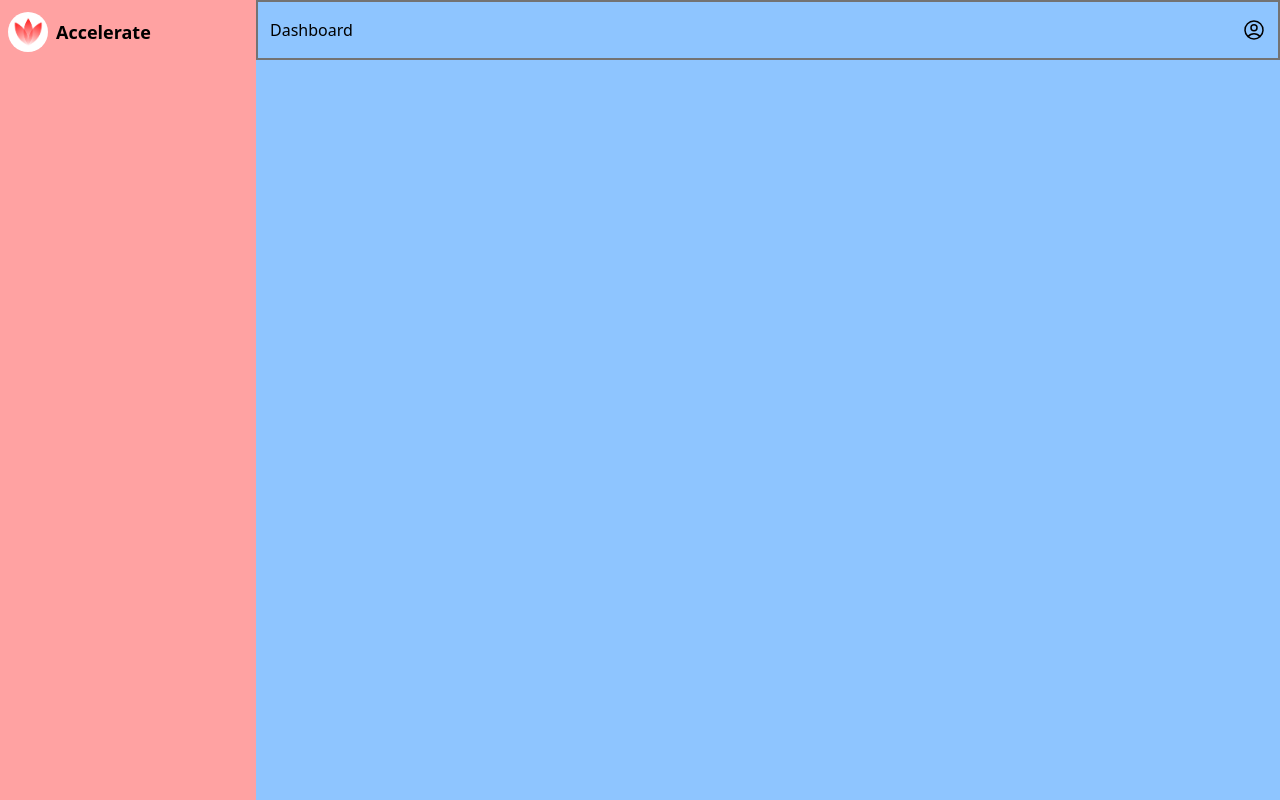
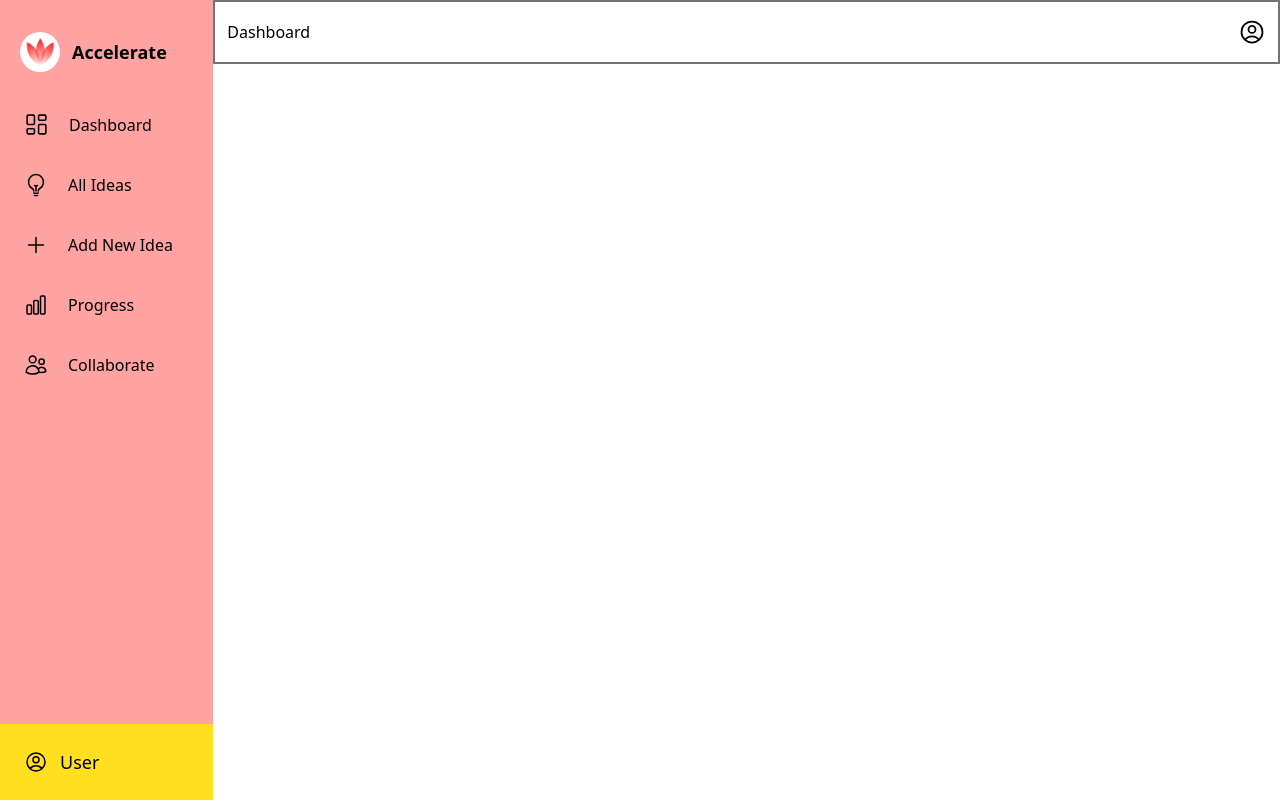
Before and after one commit to jammer98/NotesApp-TodoApp, a React (Vite) app in the folder client/: page /Dashboard in a window 1280 px wide. Built offline with nearby package versions, Linux system fonts and the light colour scheme; a web font is replaced by a local one.

Commit message:
side bar of dashbaord done

```diff
--- a/client/src/Components/Dashboard.jsx
+++ b/client/src/Components/Dashboard.jsx
@@ -4,29 +4,129 @@ function Dashboard() {
   return (
     <div className='w-full h-screen'>
       <div className='flex items-center'>
-        <div className='w-1/5 bg-red-300 h-screen'>
-        <div className='flex items-center gap-2 py-3 px-2'>
-           <img src="../public/logo.png" alt="logo" className="w-10 h-10 rounded-full" />
-           <p className='text-lg font-semibold'>Accelerate</p>
-        </div>
+        <div className='w-1/6 bg-red-300 h-screen flex flex-col justify-between'>
+        <div className='flex flex-col gap-8 py-8 h-auto justify-center items-start'>
+          <div className='flex gap-3 items-center px-5'>
+              <img src="../public/logo.png" alt="logo" className="w-10 h-10 rounded-full" />
+              <p className='text-lg font-semibold'>Accelerate</p>
+          </div>
+
+          <div className='flex flex-col gap-5 h-auto w-full px-3 justify-start'>
+            <div className='w-full rounded-xl py-2 flex gap-2 items-center hover:bg-amber-500 transition-all duration-200'>
+              <div className='px-3'>
+                <svg xmlns="http://www.w3.org/2000/svg"
+               width="25"
+               height="25"
+               viewBox="0 0 24 24"
+               fill="none"
+               stroke="black"
+               stroke-width="1.5"
+               stroke-linecap="round"
+               stroke-linejoin="round"
+               class="lucide lucide-layout-dashboard-icon lucide-layout-dashboard">
+                <rect width="7" height="9" x="3" y="3" rx="1"/>
+                <rect width="7" height="5" x="14" y="3" rx="1"/>
+                <rect width="7" height="9" x="14" y="12" rx="1"/>
+                <rect width="7" height="5" x="3" y="16" rx="1"/>
+              </svg>
+              </div>
+             <p>Dashboard</p>
+              </div>
+            <div className='w-full rounded-xl py-2 hover:bg-amber-500 flex items-center gap-2 transition-all duration-200'>
+              <div className='px-3'>
+                <svg xmlns="http://www.w3.org/2000/svg"
+              fill="none"
+              viewBox="0 0 24 24"
+              stroke-width="1.5"
+              stroke="currentColor"
+              class="size-6">
+              <path stroke-linecap="round"
+              stroke-linejoin="round"
+              d="M12 18v-5.25m0 0a6.01 6.01 0 0 0 1.5-.189m-1.5.189a6.01 6.01 0 0 1-1.5-.189m3.75 7.478a12.06 12.06 0 0 1-4.5 0m3.75 2.383a14.406 14.406 0 0 1-3 0M14.25 18v-.192c0-.983.658-1.823 1.508-2.316a7.5 7.5 0 1 0-7.517 0c.85.493 1.509 1.333 1.509 2.316V18" />
+              </svg>
+              </div>
+              <p>All Ideas</p>
+            </div>
+            <div className= 'w-full rounded-xl py-2 hover:bg-amber-500 flex items-center gap-2 transition-all duration-200'>
+              <div className='px-3'>
+                <svg xmlns="http://www.w3.org/2000/svg"
+                  fill="none"
+                  viewBox="0 0 24 24"
+                  stroke-width="1.5"
+                  stroke="currentColor"
+                  className="size-6">
+                <path stroke-linecap="round"
+                  linejoin="round"
+                  d="M12 4.5v15m7.5-7.5h-15" />
+                </svg>
+              </div>
+              <p>Add New Idea</p>
+            </div>
+            <div className='w-full rounded-xl py-2 hover:bg-amber-500 flex items-center gap-2 transition-all duration-200 '>
+              <div className='px-3'>
+                <svg xmlns="http://www.w3.org/2000/svg"
+                  fill="none"
+                  viewBox="0 0 24 24"
+                  stroke-width="1.5"
+                  stroke="currentColor"
+                  class="size-6">
+                <path stroke-linecap="round"
+                  stroke-linejoin="round"
+                  d="M3 13.125C3 12.504 3.504 12 4.125 12h2.25c.621 0 1.125.504 1.125 1.125v6.75C7.5 20.496 6.996 21 6.375 21h-2.25A1.125 1.125 0 0 1 3 19.875v-6.75ZM9.75 8.625c0-.621.504-1.125 1.125-1.125h2.25c.621 0 1.125.504 1.125 1.125v11.25c0 .621-.504 1.125-1.125 1.125h-2.25a1.125 1.125 0 0 1-1.125-1.125V8.625ZM16.5 4.125c0-.621.504-1.125 1.125-1.125h2.25C20.496 3 21 3.504 21 4.125v15.75c0 .621-.504 1.125-1.125 1.125h-2.25a1.125 1.125 0 0 1-1.125-1.125V4.125Z" />
+                </svg>
+              </div>
+              <p>Progress</p>
+            </div>
+            <div className='w-full rounded-xl py-2 hover:bg-amber-500 flex items-center gap-2 transition-all duration-200'>
+              <div className='px-3'>
+                <svg xmlns="http://www.w3.org/2000/svg"
+              fill="none"
+              viewBox="0 0 24 24"
+              stroke-width="1.5"
+              stroke="currentColor"
+              class="size-6">
+              <path stroke-linecap="round"
+              stroke-linejoin="round"
+              d="M15 19.128a9.38 9.38 0 0 0 2.625.372 9.337 9.337 0 0 0 4.121-.952 4.125 4.125 0 0 0-7.533-2.493M15 19.128v-.003c0-1.113-.285-2.16-.786-3.07M15 19.128v.106A12.318 12.318 0 0 1 8.624 21c-2.331 0-4.512-.645-6.374-1.766l-.001-.109a6.375 6.375 0 0 1 11.964-3.07M12 6.375a3.375 3.375 0 1 1-6.75 0 3.375 3.375 0 0 1 6.75 0Zm8.25 2.25a2.625 2.625 0 1 1-5.25 0 2.625 2.625 0 0 1 5.25 0Z" />
+            </svg>
+              </div>
+              <p>Collaborate</p>
+            </div>
+          </div>
         </div>
 
-        <div className='w-4/5 bg-blue-300 h-screen'>
+        <div className='w-full h-auto py-6 px-3 bg-yellow-300 flex items-center'>
+          <div className='px-3'>
+            <svg xmlns="http://www.w3.org/2000/svg"
+          fill="none"
+          viewBox="0 0 24 24"
+          stroke-width="1.5"
+          stroke="currentColor"
+          class="size-6">
+          <path stroke-linecap="round"
+          stroke-linejoin="round"
+          d="M17.982 18.725A7.488 7.488 0 0 0 12 15.75a7.488 7.488 0 0 0-5.982 2.975m11.963 0a9 9 0 1 0-11.963 0m11.963 0A8.966 8.966 0 0 1 12 21a8.966 8.966 0 0 1-5.982-2.275M15 9.75a3 3 0 1 1-6 0 3 3 0 0 1 6 0Z" />
+          </svg>
+          </div>
+          <p className='text-lg'>User</p>
+        </div>
+      </div>
+
+        <div className='w-5/6 h-screen'>
         <div className='flex border-2 border-neutral-500 justify-between items-center py-4'>
           <p className='px-3'>Dashboard</p>
-          <div className='px-3'>
+          <button className='px-3 cursor-pointer'>
             <svg xmlns="http://www.w3.org/2000/svg"
             fill="none"
             viewBox="0 0 24 24"
             stroke-width="1.5"
             stroke="currentColor"
-            class="size-6">
+            class="size-7">
           <path stroke-linecap="round"
           stroke-linejoin="round"
           d="M17.982 18.725A7.488 7.488 0 0 0 12 15.75a7.488 7.488 0 0 0-5.982 2.975m11.963 0a9 9 0 1 0-11.963 0m11.963 0A8.966 8.966 0 0 1 12 21a8.966 8.966 0 0 1-5.982-2.275M15 9.75a3 3 0 1 1-6 0 3 3 0 0 1 6 0Z" />
           </svg>
-
-          </div>
+          </button>
         </div>
         </div>
       </div>
```
